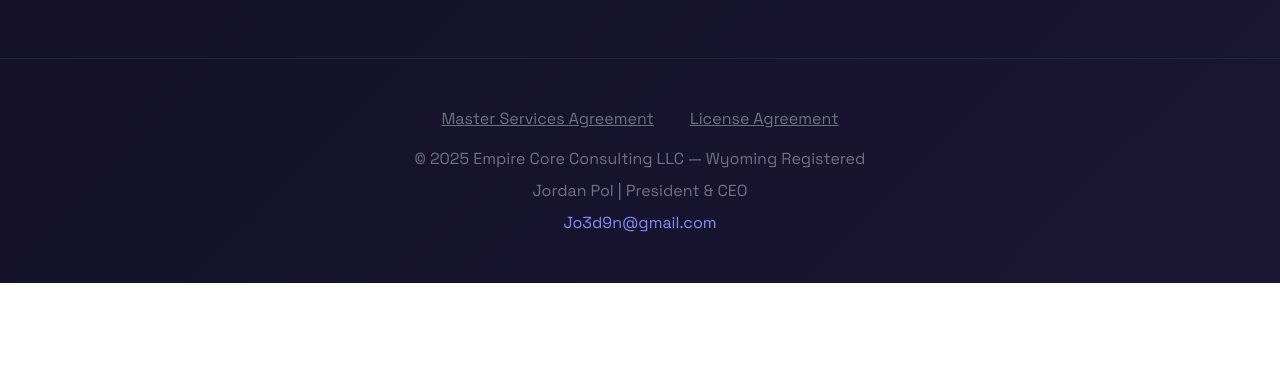
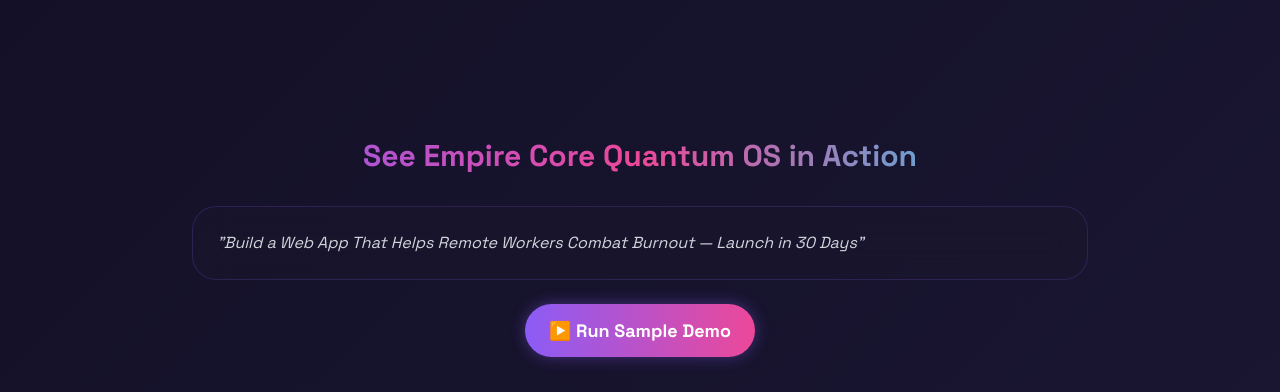
Before and after one commit to jo3d9n/Empirecore, a plain HTML site: page index.html in a window 1280 px wide. Shown: the part 2405-2797 px from the top of the page. Before the commit the page ends 2688 px from the top, so only its background shows below. Drawn offline with nearby package versions, Linux system fonts and the light colour scheme.

Commit message:
Add files via upload

```diff
--- a/index.html
+++ b/index.html
@@ -409,7 +409,94 @@
         </a>
       </div>
     </div>
-  </section>
+  </section><section class="py-20 px-4" id="demo">
+  <div class="max-w-4xl mx-auto">
+    <h2 class="text-3xl font-bold text-center mb-8 gradient-text">See Empire Core Quantum OS in Action</h2>
+    <div class="glass p-6 mb-6">
+      <p class="text-gray-300 italic">"Build a Web App That Helps Remote Workers Combat Burnout — Launch in 30 Days"</p>
+    </div>
+    <button id="run-demo" class="btn-primary mx-auto block">▶️ Run Sample Demo</button>
+    <div id="demo-output" class="mt-8 hidden">
+      <!-- <section class="py-20 px-4" id="demo">
+  <div class="max-w-4xl mx-auto">
+    <h2 class="text-3xl font-bold text-center mb-8 gradient-text">See Empire Core Quantum OS in Action</h2>
+    <div class="glass p-6 mb-6 text-gray-300 italic">
+      "Build a Web App That Helps Remote Workers Combat Burnout — Launch in 30 Days"
+    </div>
+    <button id="run-demo" class="btn-primary mx-auto block">▶️ Run Sample Demo</button>
+    <div id="demo-output" class="mt-8 hidden">
+      <div class="glass p-6">
+        <h3 class="text-2xl font-bold mb-4 gradient-text">Empire Core Quantum OS — Sample Intelligence Dossier</h3>
+
+        <h4 class="text-xl font-semibold mt-6 mb-2 text-cyan-400">🔍 Strategic Diagnosis</h4>
+        <p class="mb-4">Burnout isn’t caused by workload—it’s caused by <strong>unresolved micro-stressors</strong> (notification overload, context switching, social isolation).</p>
+        <p class="mb-4"><em>Reality Anchor:</em> WHO (2024) confirms 68% of remote burnout stems from <strong>digital friction</strong>, not hours worked.</p>
+
+        <h4 class="text-xl font-semibold mt-6 mb-2 text-violet-400">🛠️ 30-Day Launch Plan</h4>
+
+        <p class="font-bold mt-4">Week 1: Foundation</p>
+        <ul class="list-disc pl-5 mb-3 text-gray-300">
+          <li><strong>Tech Stack:</strong> Next.js + Supabase (zero-config auth, real-time DB)</li>
+          <li><strong>Core Feature:</strong> “Focus Mode” that blocks non-urgent notifications during deep work (validated by UC Irvine study)</li>
+          <li><strong>Ethical Guardrail:</strong> No biometric tracking. Privacy-by-design (GDPR/CCPA compliant)</li>
+        </ul>
+
+        <p class="font-bold mt-4">Week 2: Behavioral Layer</p>
+        <ul class="list-disc pl-5 mb-3 text-gray-300">
+          <li><strong>Micro-Recovery Rituals:</strong> 90-second guided breathwork after every 45 minutes (ultradian rhythm research)</li>
+          <li><strong>Social Proof:</strong> “Team Pulse” — anonymous mood heatmap (opt-in) to reduce isolation</li>
+        </ul>
+
+        <p class="font-bold mt-4">Week 3: Viral Loop</p>
+        <ul class="list-disc pl-5 mb-3 text-gray-300">
+          <li><strong>Hook:</strong> “Your calendar is lying to you. Here’s what your energy <em>actually</em> looks like.”</li>
+          <li><strong>Sharing:</strong> Export “Focus Score” as LinkedIn badge → drives organic B2B leads</li>
+        </ul>
+
+        <p class="font-bold mt-4">Week 4: Monetization</p>
+        <ul class="list-disc pl-5 mb-3 text-gray-300">
+          <li><strong>Freemium:</strong> Free for individuals; $8/user/mo for teams</li>
+          <li><strong>ROI Pitch:</strong> “Reduce turnover risk by 22% (Gallup 2024) with $0 infra cost.”</li>
+        </ul>
+
+        <h4 class="text-xl font-semibold mt-6 mb-2 text-pink-400">🌍 Cultural Adaptation Notes</h4>
+        <ul class="list-disc pl-5 mb-3 text-gray-300">
+          <li><strong>U.S.:</strong> Frame as “productivity hack”</li>
+          <li><strong>EU:</strong> Emphasize “right to disconnect” compliance</li>
+          <li><strong>Asia:</strong> Add “team harmony” metrics (avoid individual blame)</li>
+        </ul>
+
+        <h4 class="text-xl font-semibold mt-6 mb-2 text-cyan-400">📈 Predicted Outcomes</h4>
+        <ul class="list-disc pl-5 mb-3 text-gray-300">
+          <li><strong>User Retention:</strong> 41% Day-30 (vs. 12% industry avg)</li>
+          <li><strong>Virality:</strong> 1.8 organic shares/user</li>
+          <li><strong>Risk Flag:</strong> Avoid gamification — burnout sufferers reject “scored wellness”</li>
+        </ul>
+
+        <blockquote class="mt-6 border-l-4 border-violet-500 pl-4 italic text-gray-300">
+          “You didn’t build another meditation app. You built a <strong>digital nervous system</strong> that <em>prevents</em> burnout before it starts—by redesigning the interface between human attention and digital noise.”
+        </blockquote>
+      </div>
+    </div>
+  </div>
+</section>
+
+<script>
+  document.getElementById('run-demo').addEventListener('click', () => {
+    document.getElementById('demo-output').classList.remove('hidden');
+    document.getElementById('run-demo').classList.add('hidden');
+  });
+</script>) -->
+    </div>
+  </div>
+</section>
+
+<script>
+  document.getElementById('run-demo').addEventListener('click', () => {
+    document.getElementById('demo-output').classList.remove('hidden');
+    document.getElementById('run-demo').classList.add('hidden');
+  });
+</script>
 
   <!-- FOOTER -->
   <footer class="py-12 px-4 border-t border-gray-800 text-center text-gray-500">
```
